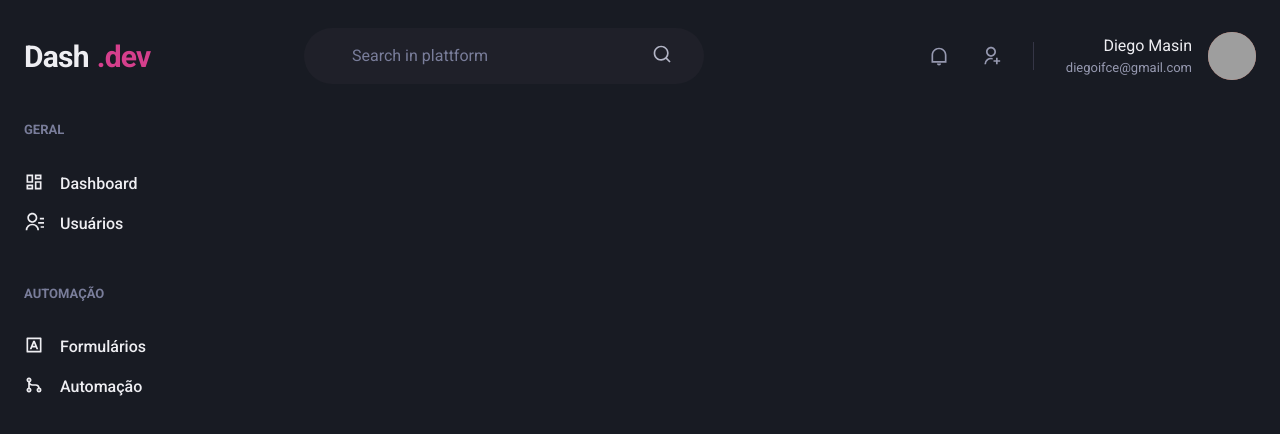
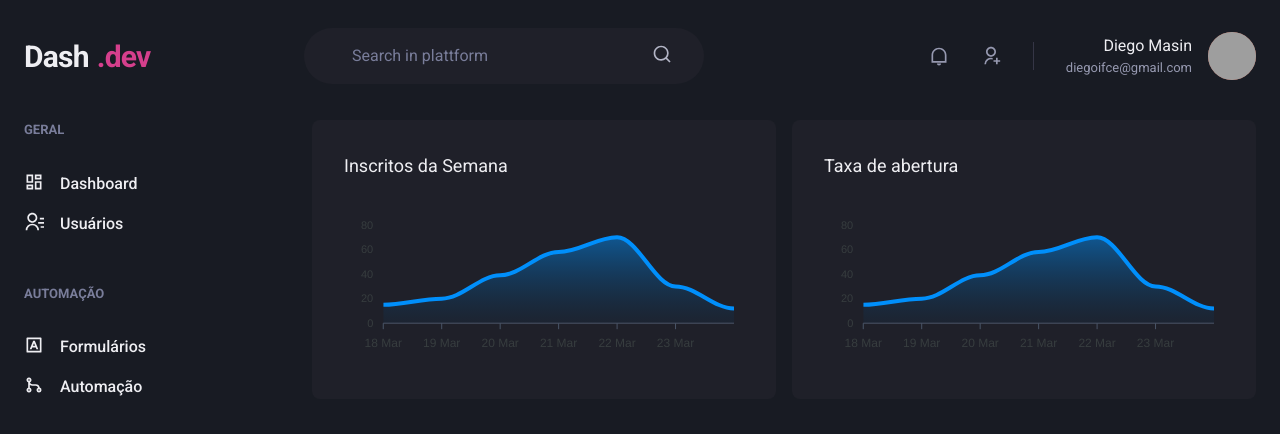
Before and after one commit to diegoMasin/my-chakraui-nextjs, a Next.js app: page /dashboard in a window 1280 px wide. Shown: the top 434 px of the page. Built offline with nearby package versions, Linux system fonts and the light colour scheme; grey boxes are pictures that could not be loaded.

Commit message:
Create central parte dashboard. Create some charts

```diff
--- a/package.json
+++ b/package.json
@@ -12,9 +12,11 @@
     "@chakra-ui/react": "^1.7.4",
     "@emotion/react": "^11.7.1",
     "@emotion/styled": "^11.6.0",
+    "apexcharts": "^3.32.1",
     "framer-motion": "^5.5.5",
     "next": "12.0.7",
     "react": "17.0.2",
+    "react-apexcharts": "^1.3.9",
     "react-dom": "17.0.2",
     "react-icons": "^4.3.1"
   },
--- a/src/pages/dashboard.tsx
+++ b/src/pages/dashboard.tsx
@@ -1,6 +1,44 @@
-import { Flex } from '@chakra-ui/react';
+import { Box, Flex, SimpleGrid, Text, theme } from '@chakra-ui/react';
+import dynamic from 'next/dynamic';
 import { Header } from '../components/Header';
 import { Sidebar } from '../components/Sidebar';
+
+const Chart = dynamic(() => import('react-apexcharts'), {
+  ssr: false,
+});
+
+const options = {
+  chart: { toolbar: { show: false }, zoom: { enabled: false } },
+  foreColor: theme.colors.gray[500],
+  grid: { show: false },
+  dataLabels: { enabled: false },
+  tooltip: { enabled: false },
+  xaxis: {
+    type: 'datetime',
+    axisBorder: { color: theme.colors.gray[600] },
+    axisTicks: { color: theme.colors.gray[600] },
+    categories: [
+      '2021-03-18T00:00:00.000Z',
+      '2021-03-19T00:00:00.000Z',
+      '2021-03-20T00:00:00.000Z',
+      '2021-03-21T00:00:00.000Z',
+      '2021-03-22T00:00:00.000Z',
+      '2021-03-23T00:00:00.000Z',
+      '2021-03-24T00:00:00.000Z',
+    ],
+  },
+  fill: {
+    opacity: 0.3,
+    type: 'gradient',
+    gradient: {
+      shade: 'dark',
+      opacityFrom: 0.7,
+      opacityTo: 0.3,
+    },
+  },
+};
+
+const series = [{ name: 'series1', data: [15, 20, 39, 58, 70, 30, 12] }];
 
 export default function Dashboard() {
   return (
@@ -8,6 +46,21 @@ export default function Dashboard() {
       <Header />
       <Flex w="100%" my="6" maxWidth={1480} mx="auto" px="6">
         <Sidebar />
+
+        <SimpleGrid flex="1" gap="4" minChildWidth="320px" align="flex-start">
+          <Box p="8" bg="gray.800" borderRadius={8} pb="4">
+            <Text fontSize="lg" mb="4">
+              Inscritos da Semana
+            </Text>
+            <Chart options={options} series={series} type="area" height={160} />
+          </Box>
+          <Box p="8" bg="gray.800" borderRadius={8} pb="4">
+            <Text fontSize="lg" mb="4">
+              Taxa de abertura
+            </Text>
+            <Chart options={options} series={series} type="area" height={160} />
+          </Box>
+        </SimpleGrid>
       </Flex>
     </Flex>
   );
```
